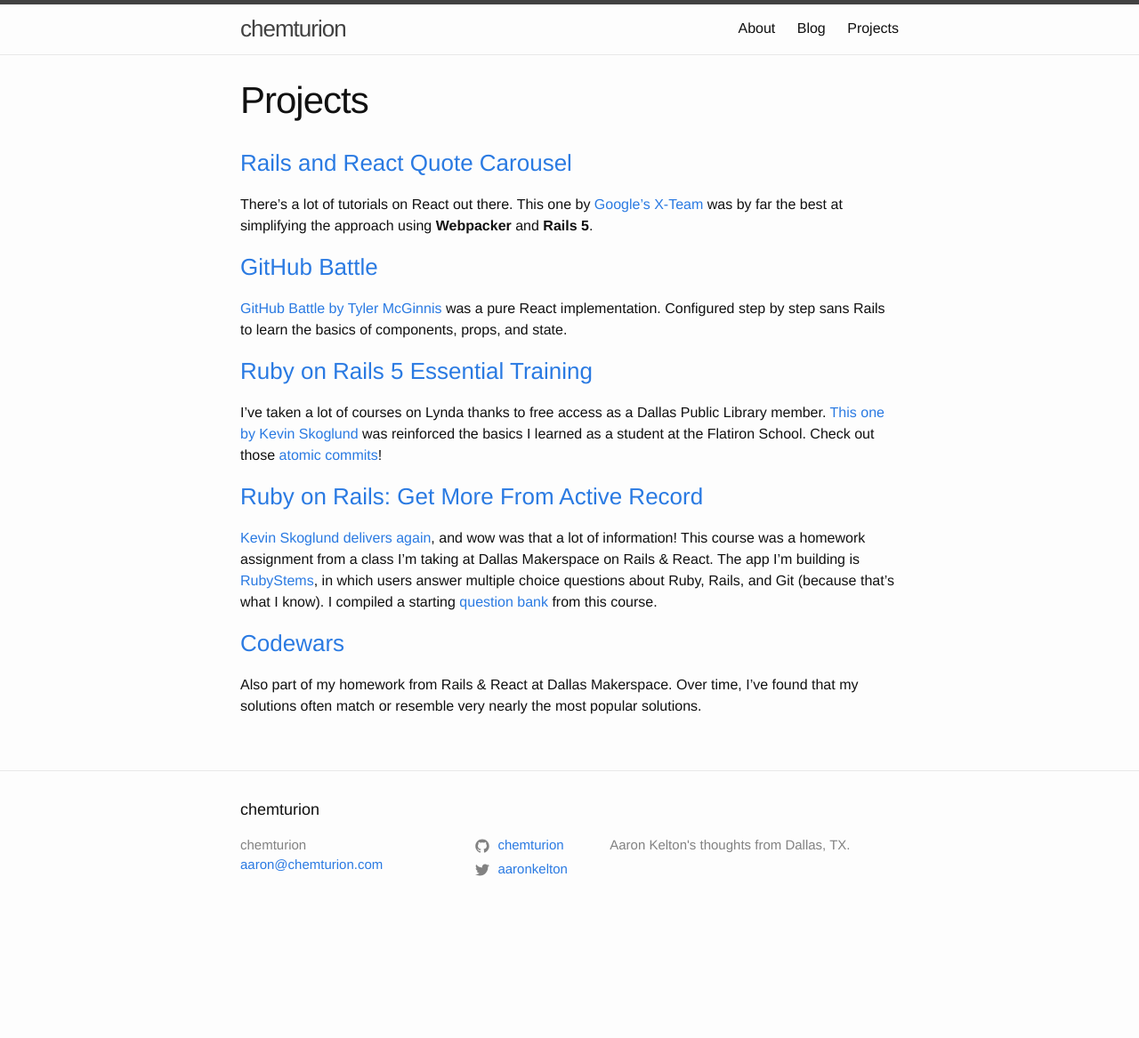
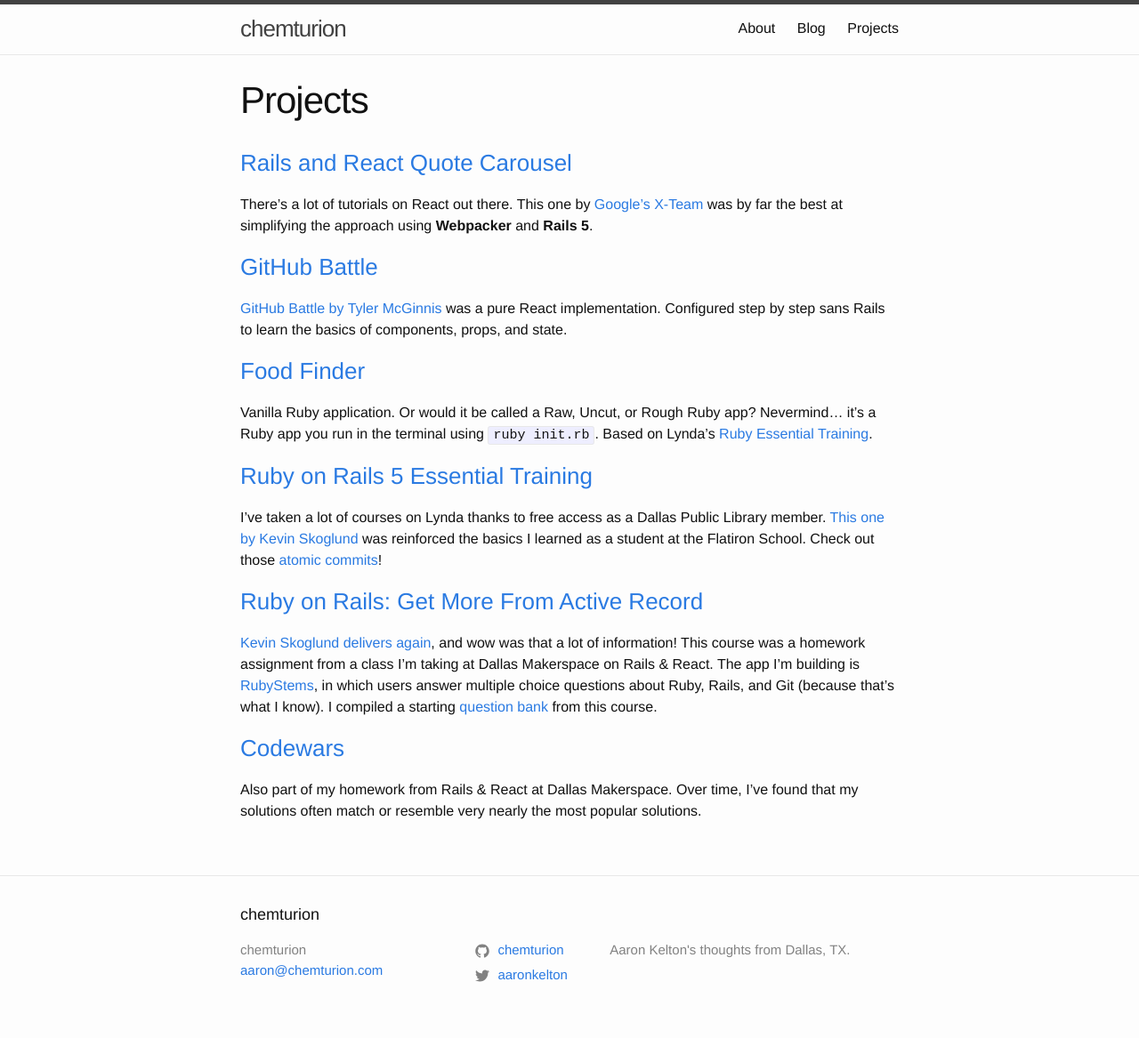
Before and after one commit to aaronkelton/chemturion.github.io, a Jekyll site: the page built from projects.md, in a window 1280 px wide. Shown: the whole page at 89% size. Built offline with Jekyll 4.4.1, drawn with Linux system fonts in a browser that asks for light colours; before the commit the page ends 1049 px from its top, so only the background shows below that.

Commit message:
added food-finder to projects

```diff
--- a/projects.md
+++ b/projects.md
@@ -11,6 +11,10 @@
 
 [GitHub Battle by Tyler McGinnis](https://tylermcginnis.com/courses/react-fundamentals/) was a pure React implementation. Configured step by step sans Rails to learn the basics of components, props, and state.
 
+### [Food Finder](https://github.com/chemturion/food-finder)
+
+Vanilla Ruby application. Or would it be called a Raw, Uncut, or Rough Ruby app? Nevermind... it's a Ruby app you run in the terminal using `ruby init.rb`. Based on Lynda's [Ruby Essential Training](https://www.lynda.com/Ruby-tutorials/essential-training/47905-2.html).
+
 ### [Ruby on Rails 5 Essential Training](https://github.com/chemturion/content-management-system)
 
 I've taken a lot of courses on Lynda thanks to free access as a Dallas Public Library member. [This one by Kevin Skoglund](https://www.lynda.com/Ruby-Rails-tutorials/Ruby-Rails-5-Essential-Training/500551-2.html) was reinforced the basics I learned as a student at the Flatiron School. Check out those [atomic commits](https://github.com/chemturion/content-management-system/commits/master)!
```
